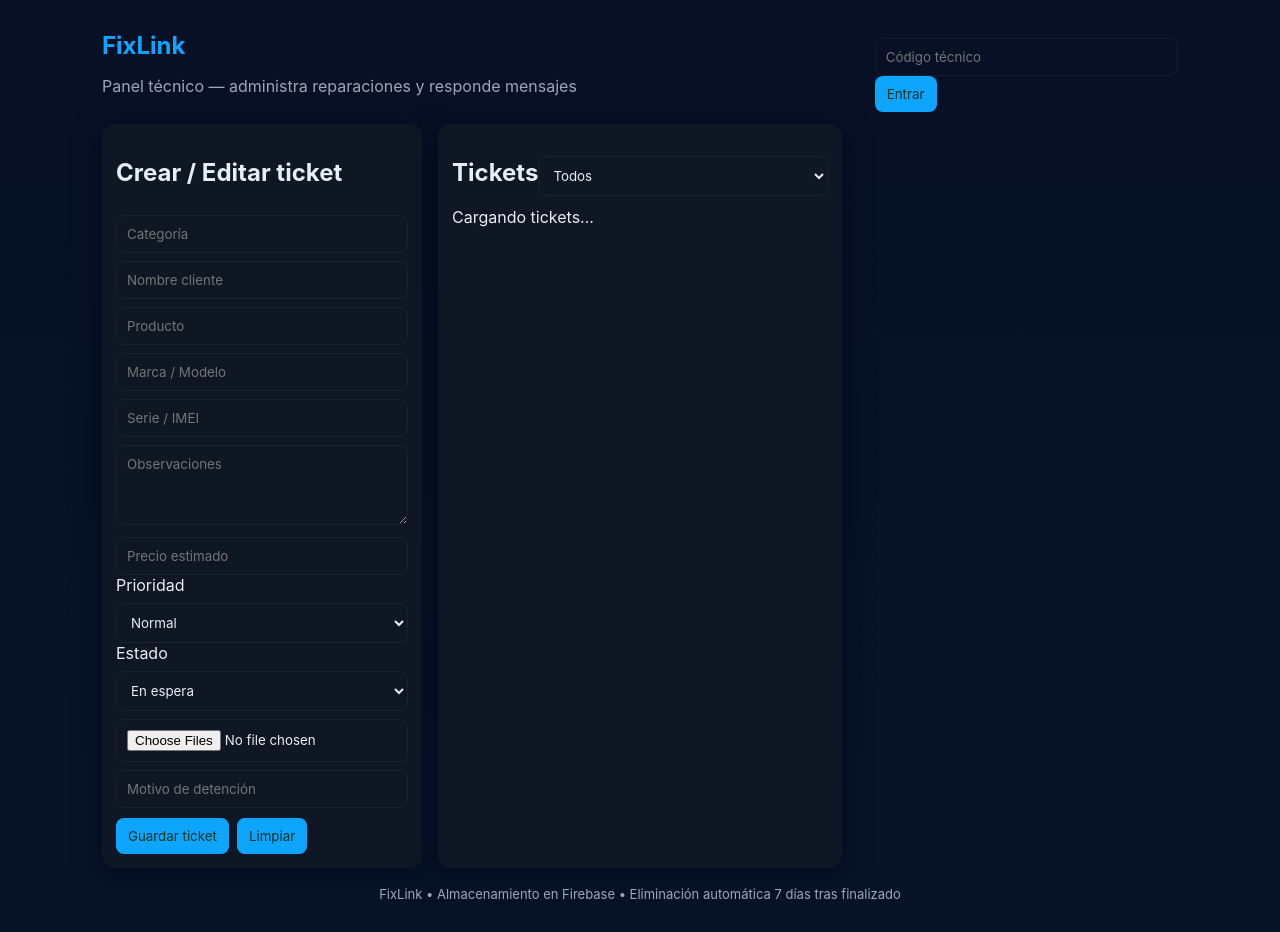
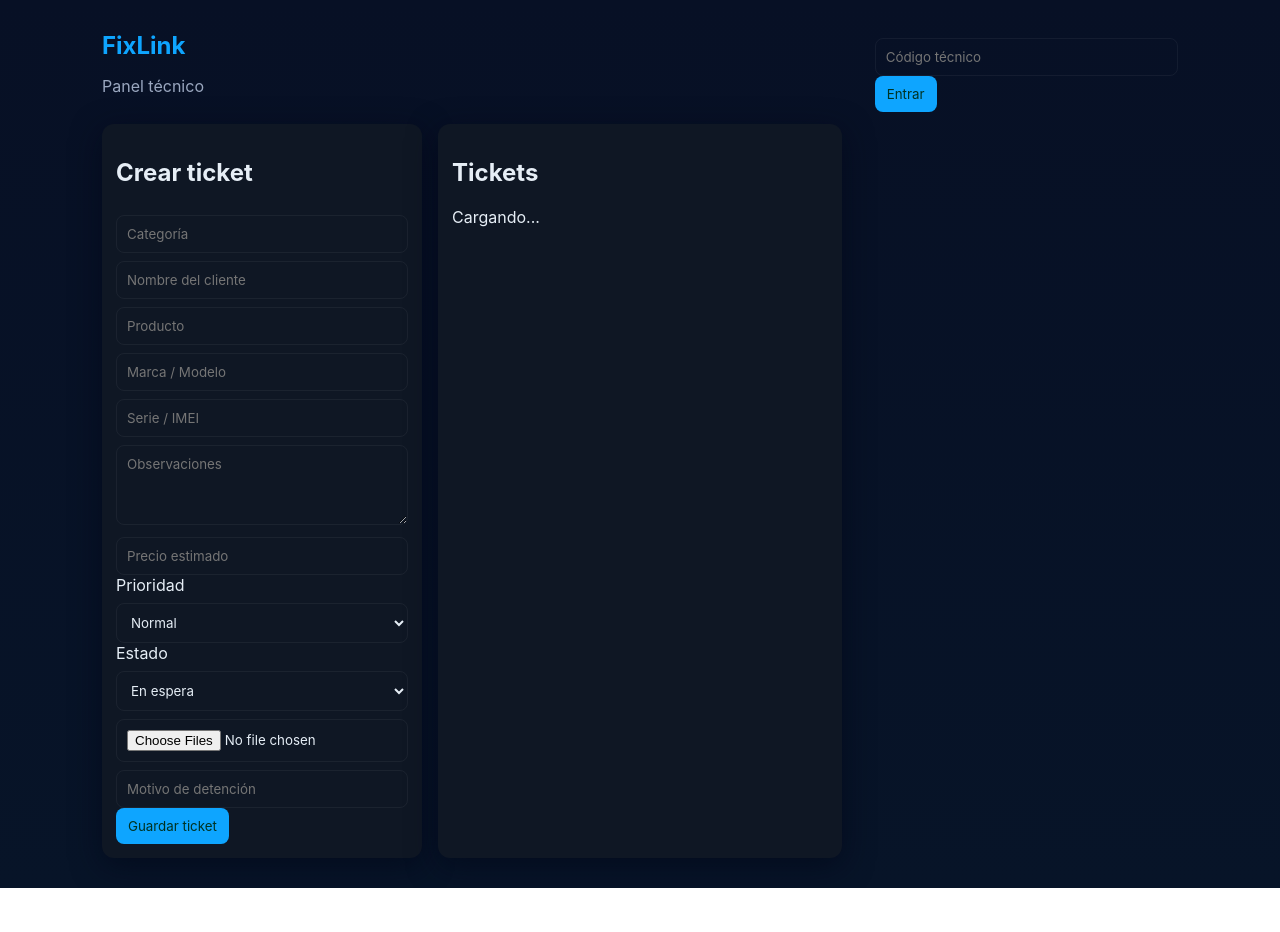
Before and after one commit to eeikmoreno27-create/FIXLINK1, a plain HTML site: page admin.html in a window 1280 px wide. After the commit the page ends 888 px from the top, so only its background shows below. Drawn offline with Linux system fonts and the light colour scheme.

Commit message:
Update admin.html

```diff
--- a/admin.html
+++ b/admin.html
@@ -11,20 +11,20 @@
     <header class="top">
       <div>
         <h1>FixLink</h1>
-        <p class="muted">Panel técnico — administra reparaciones y responde mensajes</p>
+        <p class="muted">Panel técnico</p>
       </div>
       <div class="right">
-        <input id="adminCodeInput" placeholder="Código técnico">
+        <input id="adminCodeInput" placeholder="Código técnico" />
         <button id="btnLogin">Entrar</button>
       </div>
     </header>
 
     <main class="main-grid">
       <aside class="card small">
-        <h2>Crear / Editar ticket</h2>
+        <h2>Crear ticket</h2>
         <form id="ticketForm">
           <input id="categoria" placeholder="Categoría">
-          <input id="cliente" placeholder="Nombre cliente" required>
+          <input id="cliente" placeholder="Nombre del cliente" required>
           <input id="producto" placeholder="Producto" required>
           <input id="marca" placeholder="Marca / Modelo">
           <input id="serie" placeholder="Serie / IMEI">
@@ -36,23 +36,15 @@
           <select id="status"><option>En espera</option><option>En revisión</option><option>Detenido</option><option>Finalizado</option><option>Listo para recoger</option></select>
           <input type="file" id="images" accept="image/*" multiple>
           <input id="motivo" placeholder="Motivo de detención">
-          <div class="actions">
-            <button type="submit">Guardar ticket</button>
-            <button type="button" id="btnClear">Limpiar</button>
-          </div>
+          <button type="submit">Guardar ticket</button>
         </form>
       </aside>
 
       <section class="card">
-        <div class="header-row">
-          <h2>Tickets</h2>
-          <select id="filterStatus"><option value="all">Todos</option><option>En espera</option><option>En revisión</option><option>Detenido</option><option>Finalizado</option><option>Listo para recoger</option></select>
-        </div>
-        <div id="ticketsList">Cargando tickets...</div>
+        <h2>Tickets</h2>
+        <div id="ticketsList">Cargando...</div>
       </section>
     </main>
-
-    <footer class="foot muted">FixLink • Almacenamiento en Firebase • Eliminación automática 7 días tras finalizado</footer>
   </div>
 
   <script type="module" src="firebase.js"></script>
```
